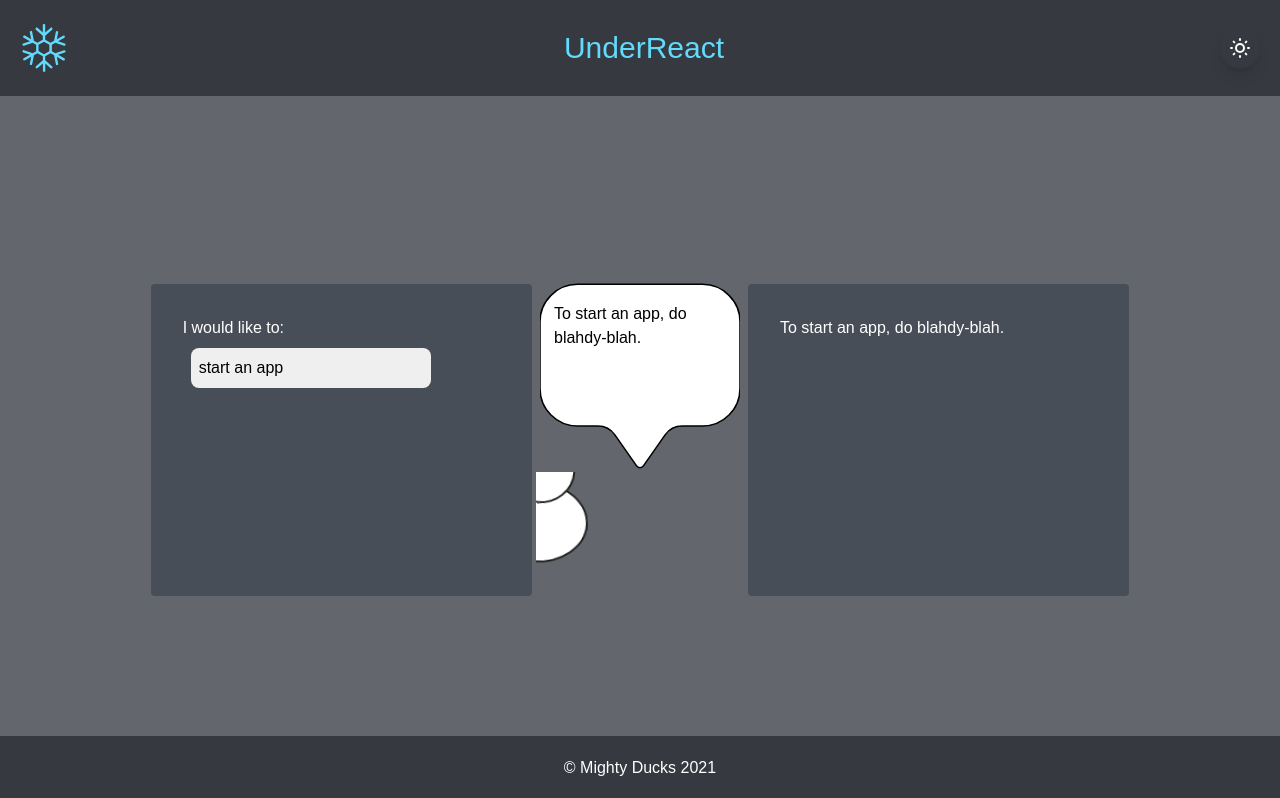
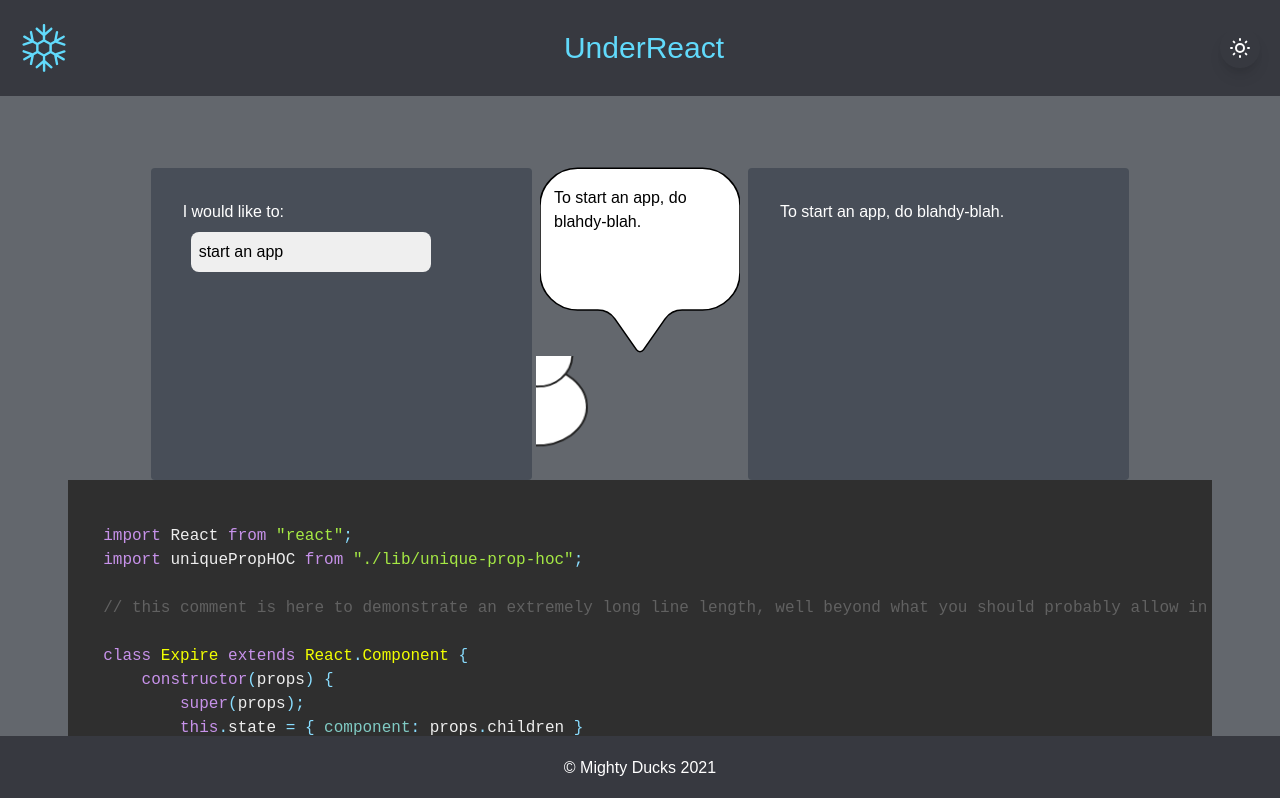
Before and after one commit to Holberton-Webstack-Portfolio-Project/UnderReact, a React (Create React App) app: page / in a window 1280 px wide. Shown: the top 798 px of the page. Built offline with nearby package versions, Linux system fonts and the light colour scheme.

Commit message:
[DEV] Test out syntax highlighting with temp SyntaxPane component

```diff
--- a/package.json
+++ b/package.json
@@ -13,6 +13,7 @@
     "react": "^17.0.1",
     "react-dom": "^17.0.1",
     "react-scripts": "4.0.1",
+    "react-syntax-highlighter": "^15.4.3",
     "tailwindcss": "npm:@tailwindcss/postcss7-compat@^2.0.2",
     "web-vitals": "^0.2.4"
   },
--- a/src/components/Body.js
+++ b/src/components/Body.js
@@ -1,9 +1,11 @@
 import DropdownWidget from './DropdownWidget';
+import SyntaxPane from './SyntaxPane';
 
 export default function Body() {
   return (
   <div class="container px-5 py-24 mt-20 mx-auto">
       <DropdownWidget />
+      <SyntaxPane />
   </div>
   )
   }
--- /dev/null
+++ b/src/components/SyntaxPane.js
@@ -0,0 +1,42 @@
+import React from 'react';
+import {Prism as SyntaxHighlighter} from 'react-syntax-highlighter';
+import {materialDark} from 'react-syntax-highlighter/dist/esm/styles/prism';
+import {materialLight} from 'react-syntax-highlighter/dist/esm/styles/prism';
+
+export default function SyntaxPane() {
+  const codeString = `
+  import React from "react";
+  import uniquePropHOC from "./lib/unique-prop-hoc";
+
+  // this comment is here to demonstrate an extremely long line length, well beyond what you should probably allow in your own code, though sometimes you'll be highlighting code you can't refactor, which is unfortunate but should be handled gracefully
+
+  class Expire extends React.Component {
+      constructor(props) {
+          super(props);
+          this.state = { component: props.children }
+      }
+      componentDidMount() {
+          setTimeout(() => {
+              this.setState({
+                  component: null
+              });
+          }, this.props.time || this.props.seconds * 1000);
+      }
+      render() {
+          return this.state.component;
+      }
+  }
+
+  export default uniquePropHOC(["time", "seconds"])(Expire);
+  `;
+  return (
+    <SyntaxHighlighter
+      language="jsx"
+      style={materialDark}
+      children={codeString}
+      lineProps={{style: {paddingBottom: 0}}}
+      wrapLongLines={true}
+      >
+    </SyntaxHighlighter>
+  );
+}
```
